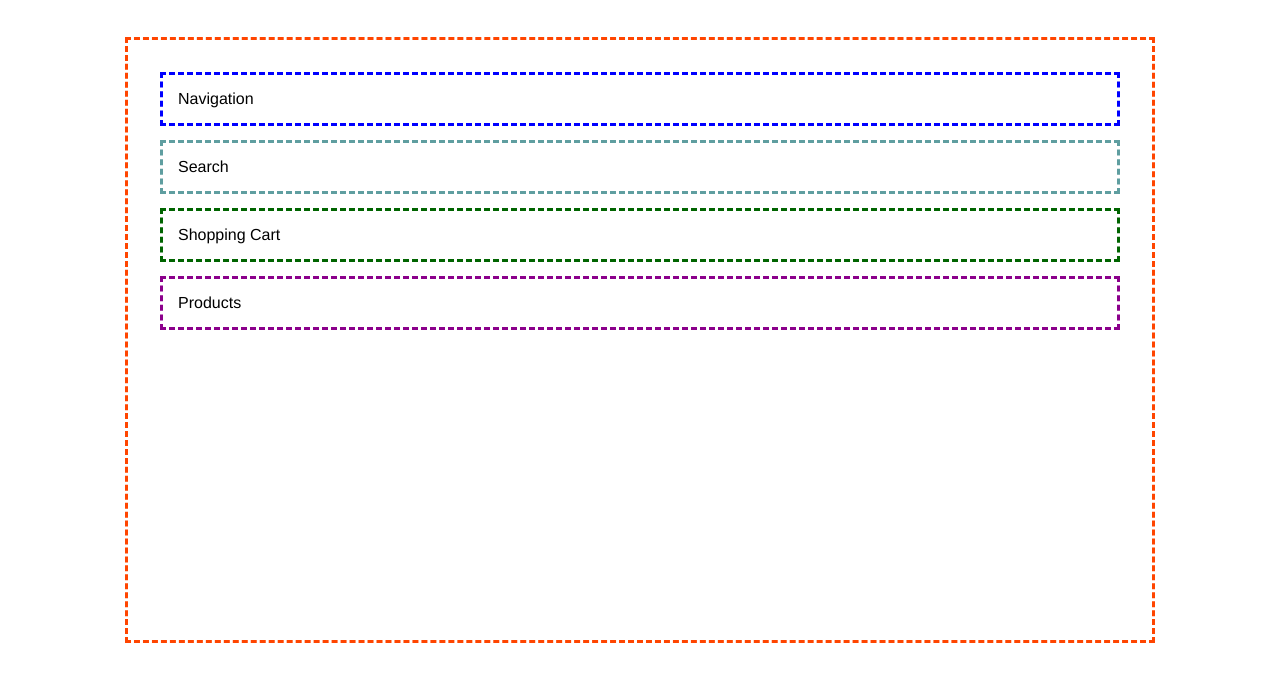
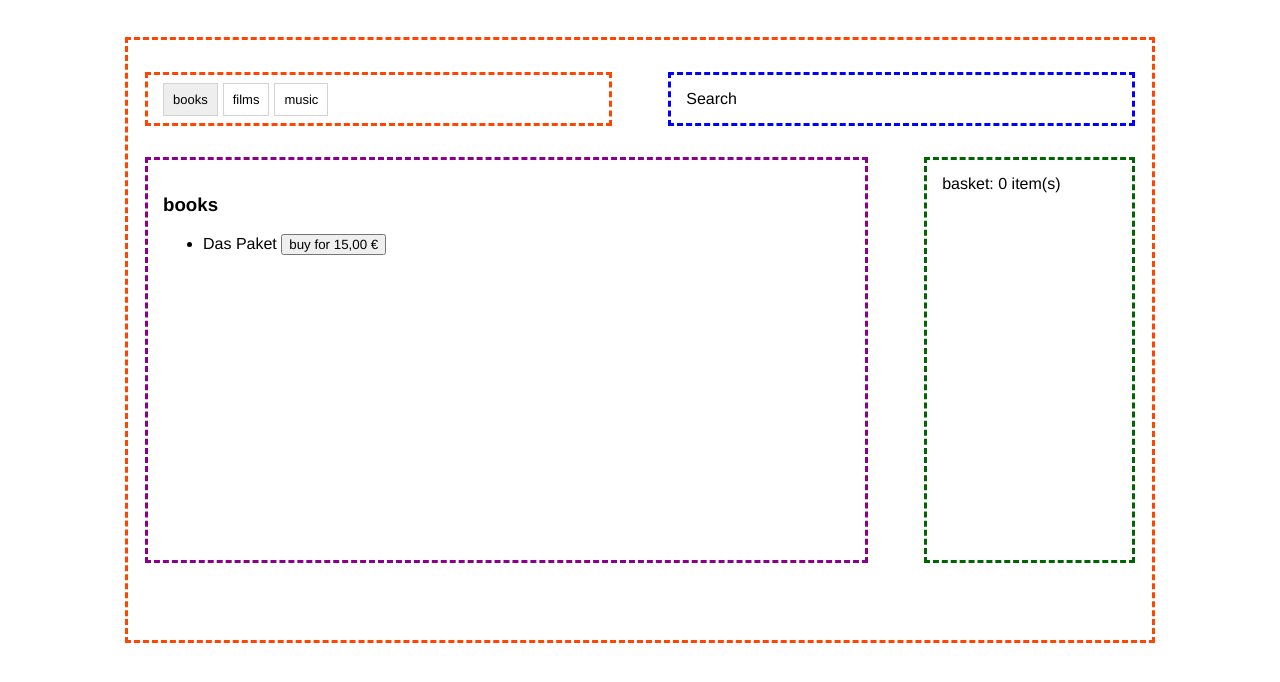
Before and after one commit to KNolte/micro-frontends, a plain HTML site: page app/index.html in a window 1280 px wide. Drawn offline with Linux system fonts and the light colour scheme.

Commit message:
commit msg

```diff
--- a/app/index.html
+++ b/app/index.html
@@ -10,6 +10,8 @@
   <body>
     <main id="app"></main>
     <script src="./polyfill/document-register-element.js"></script>
-    <script src="./team-page/page.js" async></script>
+    <script src="./team-red/page.js" async></script>
+    <script src="./team-green/fragments.js" async></script>
+    <script src="./team-violet/fragments.js" async></script>
   </body>
 </html>
--- a/app/page.css
+++ b/app/page.css
@@ -4,6 +4,7 @@
 }
 
 #app {
+  position: relative;
   padding: 15px;
   margin: 40px auto;
   min-width: 500px;
@@ -12,23 +13,55 @@
   outline: 3px dashed orangered;
 }
 
-#app div {
+#navigation {
+  width: 45%;
+  position: absolute;
+  left: 0;
+  outline: 3px dashed orangered;
   margin: 20px;
   padding: 15px;
 }
 
-#navigation {
+#navigation .red-cat-item {
+  font-size: 13px;
+  padding: 8px 9px;
+  border: 1px solid lightgray;
+  margin-right: 5px;
+}
+
+#navigation .red-cat-item:hover,
+#navigation .red-cat-item.active {
+  cursor: pointer;
+  background-color: #eee;
+}
+
+#search {
+  width: 45%;
+  position: absolute;
+  right: 0;
   outline: 3px dashed blue;
+  margin: 20px;
+  padding: 15px;
+}
+
+#details {
+  height: 400px;
+  width: 70%;
+  position: absolute;
+  left: 0;
+  top: 100px;
+  outline: 3px dashed darkmagenta;
+  margin: 20px;
+  padding: 15px;
 }
 
 #shopping-cart {
+  height: 400px;
+  width: 20%;
+  position: absolute;
+  right: 0;
+  top: 100px;
   outline: 3px dashed darkgreen;
+  margin: 20px;
+  padding: 15px;
 }
-
-#search {
-  outline: 3px dashed cadetblue;
-}
-
-#products {
-  outline: 3px dashed darkmagenta;
-}
--- /dev/null
+++ b/app/team-green/fragments.js
@@ -0,0 +1,50 @@
+/* globals HTMLElement, window, CustomEvent */
+(function fragments() {
+  const prices = {
+    'das_paket': '15,00 €',
+    'fifty_shades_of_grey': '18,00 €',
+    'vergiss_mein_nicht': '12,00 €'
+  };
+
+  const state = {
+    count: 0,
+  };
+
+  class GreenShoppingCart extends HTMLElement {
+    connectedCallback() {
+      this.render();
+    }
+    refresh() {
+      this.render();
+    }
+    render() {
+      const classname = state.count === 0 ? 'empty' : 'filled';
+      this.innerHTML = `
+        <div class="${classname}">basket: ${state.count} item(s)</div>
+      `;
+    }
+    disconnectedCallback() {
+    }
+  }
+  window.customElements.define('green-shopping-cart', GreenShoppingCart);
+
+
+  class GreenBuy extends HTMLElement {
+    static get observedAttributes() {
+      return ['item'];
+    }
+    render() {
+      const item = this.getAttribute('item');
+      const price = prices[item];
+      this.innerHTML = `<button type="button">buy for ${price}</button>`;
+    }
+    attributeChangedCallback(attr, oldValue, newValue) {
+      this.render();
+    }
+    disconnectedCallback() {
+      this.firstChild.removeEventListener('click', this.addToCart);
+      const item = this.getAttribute('item');
+    }
+  }
+  window.customElements.define('green-buy', GreenBuy);
+}());
--- a/app/team-page/page.js
+++ /dev/null
@@ -1,13 +0,0 @@
-/* globals document */
-const $app = document.getElementById('app');
-
-function renderPage() {
-  $app.innerHTML = `
-    <div id="navigation">Navigation</div>
-    <div id="search">Search</div>
-    <div id="shopping-cart">Shopping Cart</div>
-    <div id="products">Products</div>
-  `;
-}
-
-renderPage();
--- /dev/null
+++ b/app/team-red/page.js
@@ -0,0 +1,53 @@
+/* globals document */
+const $app = document.getElementById('app');
+
+// data
+const categories = ['books', 'films', 'music'];
+
+const state = {
+    category: 'books',
+};
+
+function renderCategoryItem(category) {
+    const active = state.category === category ? 'active ' : '';
+    return `<span class="${active}red-cat-item ${category}" data-category="${category}">${category}</span>`;
+}
+
+function renderPage() {
+  const category = categories.find(cat => state.category === cat);
+  $app.innerHTML = `
+    <div id="navigation">${categories.map(renderCategoryItem).join('')}</div>
+    <blue-search id="search">Search</blue-search>
+    <violet-details id="details" category="${category}">Details</violet-details>
+    <green-shopping-cart id="shopping-cart">Shopping Cart</green-shopping-cart>
+  `;
+}
+
+function rerender() {
+    removeListeners();
+    renderPage();
+    addListeners();
+}
+
+function addListeners() {
+    const $items = document.querySelectorAll('#navigation .red-cat-item');
+    Array.prototype.forEach.call($items, $item => (
+        $item.addEventListener('click', handleClickOption)
+    ));
+}
+
+function removeListeners() {
+    const $items = document.querySelectorAll('#navigation .red-cat-item');
+    Array.prototype.forEach.call($items, $item => (
+        $item.removeEventListener('click', handleClickOption)
+    ));
+}
+
+function handleClickOption(e) {
+    const category = e.currentTarget.getAttribute('data-category');
+    state.category = category;
+    document.getElementById('details').setAttribute('category', category);
+}
+
+renderPage();
+addListeners();
--- /dev/null
+++ b/app/team-violet/fragments.js
@@ -0,0 +1,35 @@
+/* globals HTMLElement, window */
+(function fragments() {
+  const categories = {
+    books: [{title: 'Das Paket', id: 'das_paket'}],
+    films: [{title: 'Fifty Shades of Grey', id: 'fifty_shades_of_grey'}],
+    music: [{title: 'Vergiss mein nicht', id: 'vergiss_mein_nicht'}]
+  };
+
+  class VioletDetails extends HTMLElement {
+    static get observedAttributes() {
+        return ['category'];
+    }
+    connectedCallback() {
+      const category = this.getAttribute('category');
+      this.render();
+    }
+    attributeChangedCallback(attr, oldValue, newValue) {
+      this.render();
+    }
+    render() {
+      const category = this.getAttribute('category');
+      const items = categories[category] || [];
+      this.innerHTML = `
+        <h3>${category}</h3>
+        <ul>
+        ${items.map(item => `<li>${item.title} <green-buy item="${item.id}"></green-buy></li>`).join('')}
+        </ul>
+      `;
+    }
+    disconnectedCallback() {
+      const category = this.getAttribute('category');
+    }
+  }
+  window.customElements.define('violet-details', VioletDetails);
+}());
```
